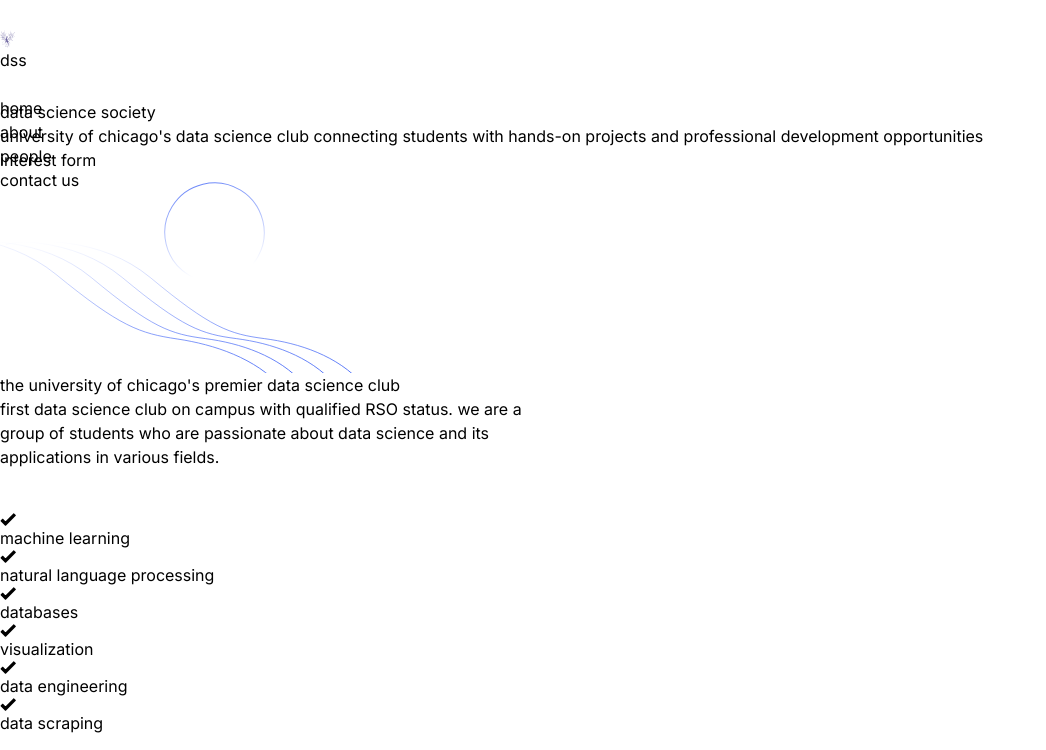
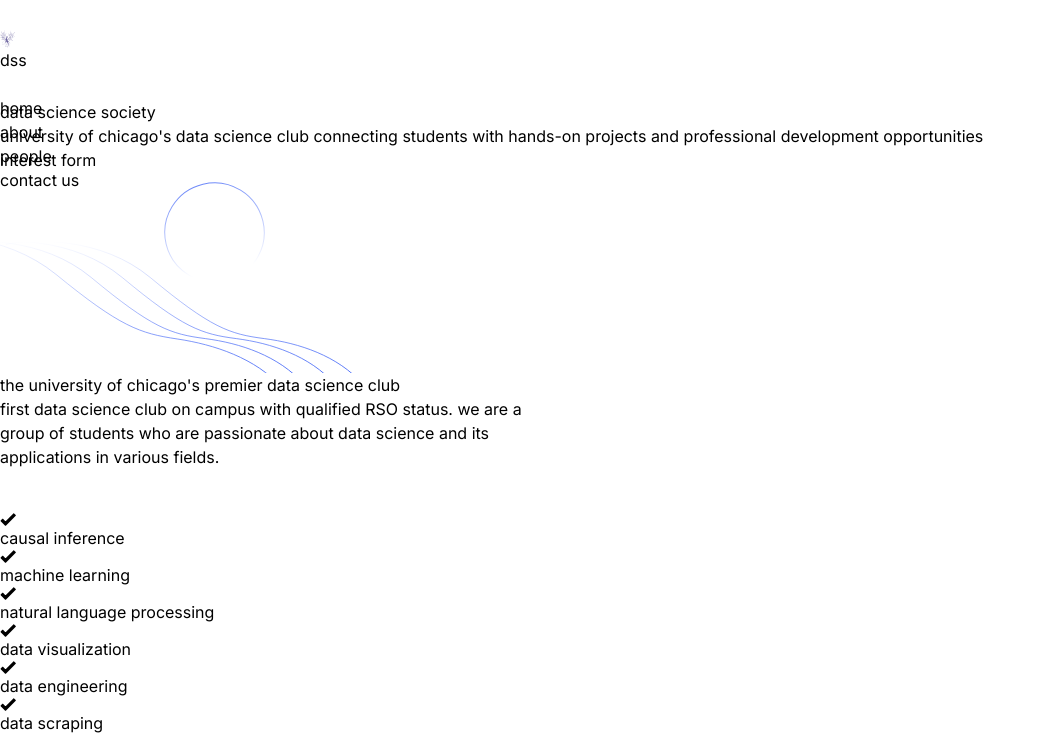
Before and after one commit to vincent1925/uchicago-dss, a Next.js app: page / in a window 1280 px wide. Shown: the top 750 px of the page, without its empty margins (0-1046 px from the left). Built offline with nearby package versions, Linux system fonts and the light colour scheme.

Commit message:
changed subjects

```diff
--- a/src/components/About/AboutSectionOne.tsx
+++ b/src/components/About/AboutSectionOne.tsx
@@ -38,15 +38,14 @@
                 className="mb-12 max-w-[570px] lg:mb-0"
                 data-wow-delay=".15s"
               >
-                <div className="mx-[-12px] flex flex-wrap">
-                  <div className="w-full px-3 sm:w-1/2 lg:w-full xl:w-1/2">
+                <div className="grid grid-cols-1 sm:grid-cols-2 gap-x-4">
+                  <div>
+                    <List text="causal inference" />
                     <List text="machine learning" />
                     <List text="natural language processing" />
-                    <List text="databases" />
                   </div>
-
-                  <div className="w-full px-3 sm:w-1/2 lg:w-full xl:w-1/2">
-                    <List text="visualization" />
+                  <div>
+                    <List text="data visualization" />
                     <List text="data engineering" />
                     <List text="data scraping" />
                   </div>
```
